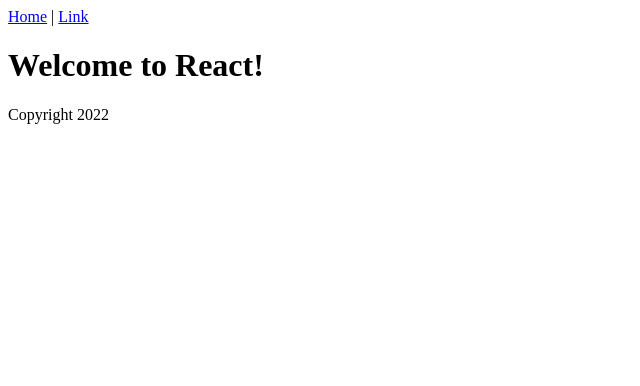
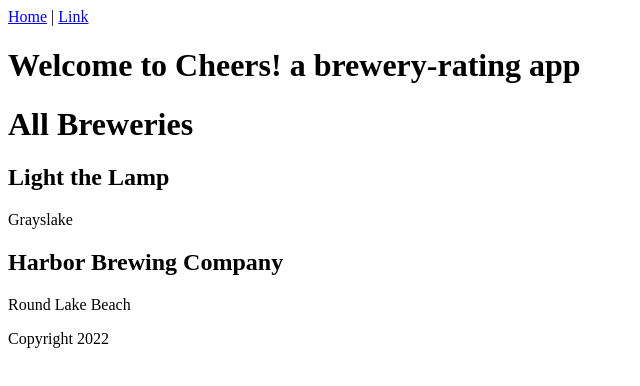
Before and after one commit to perrileah/cheers-frontend, a React (Vite) app: page / in a window 1280 px wide. Shown: the top 386 px of the page, without its empty margins (0-640 px from the left). Built offline with nearby package versions, Linux system fonts and the light colour scheme.

Commit message:
creates breweries index component and passes placeholder data to index component as props

```diff
--- /dev/null
+++ b/src/BreweriesIndex.jsx
@@ -0,0 +1,13 @@
+export function BreweriesIndex(props) {
+  return (
+    <div>
+      <h1>All Breweries</h1>
+      {props.breweries.map((brewery) => (
+        <div key={brewery.id}>
+          <h2>{brewery.name}</h2>
+          <p>{brewery.city}</p>
+        </div>
+      ))}
+    </div>
+  );
+}
--- a/src/Content.jsx
+++ b/src/Content.jsx
@@ -1,7 +1,15 @@
+import { BreweriesIndex } from "./BreweriesIndex";
+
 export function Content() {
+  const breweries = [
+    { id: 1, name: "Light the Lamp", city: "Grayslake" },
+    { id: 2, name: "Harbor Brewing Company", city: "Round Lake Beach" },
+  ];
+
   return (
     <div>
-      <h1>Welcome to React!</h1>
+      <h1>Welcome to Cheers! a brewery-rating app</h1>
+      <BreweriesIndex breweries={breweries} />
     </div>
   );
 }
```
